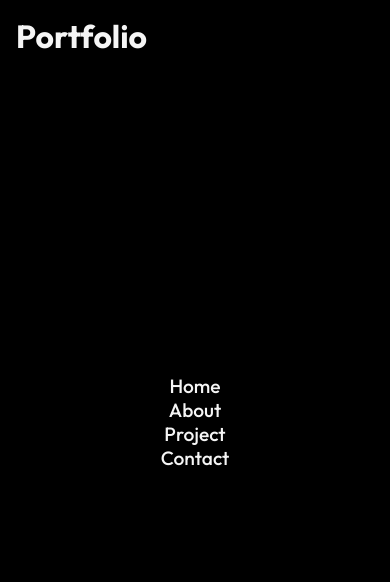
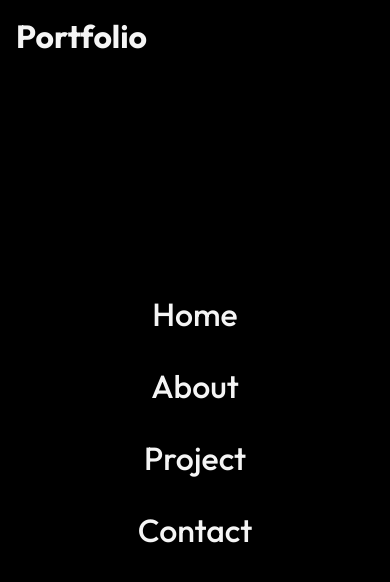
Before and after one commit to Senu-sesi2/Portfolio, a React (Create React App) app in the folder portfoliosite/: page / in a window 390 px wide. Shown: the top 582 px of the page. Built offline with nearby package versions, Linux system fonts and the light colour scheme.

Commit message:
add @media screen for resposiveness

```diff
--- a/portfoliosite/src/components/NavbarStyles.css
+++ b/portfoliosite/src/components/NavbarStyles.css
@@ -31,4 +31,12 @@
         left: 0;
         z-index: -3;
     }
+
+    .nav-menu li {
+        padding: 1rem 0;
+    }
+
+     .nav-menu li a {
+        font-size: 2rem;
+     }
 }
```
